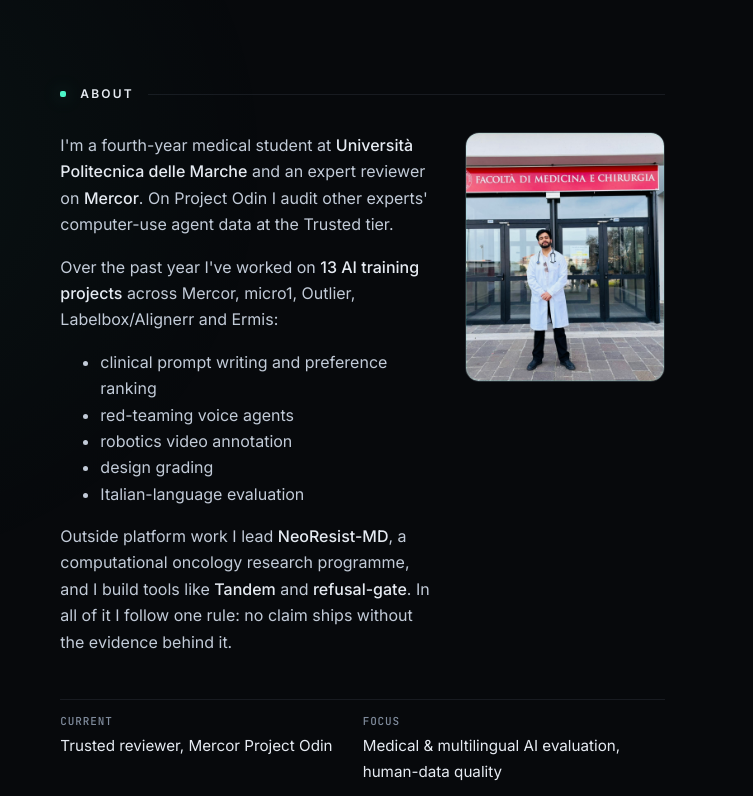
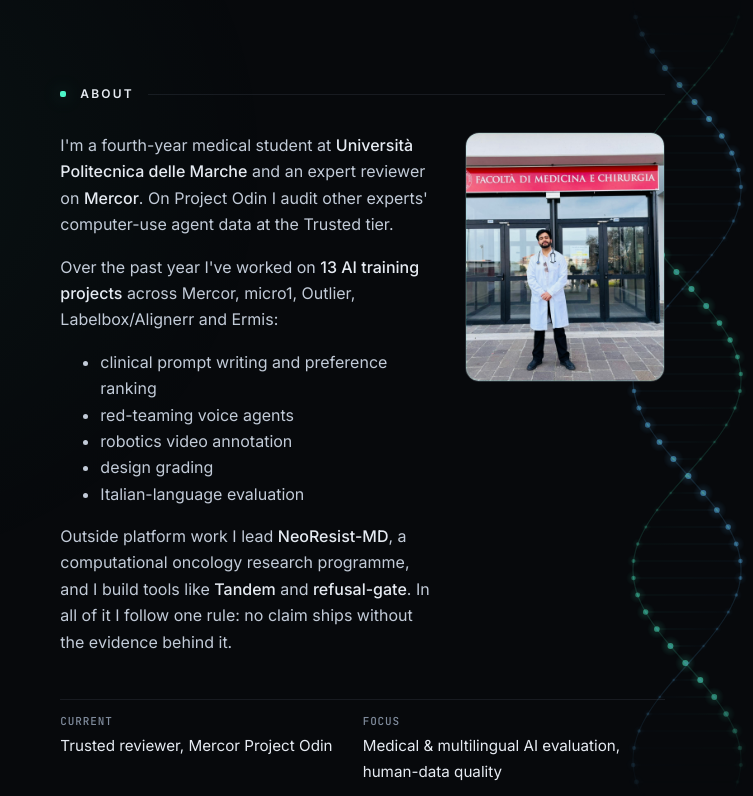
Before and after one commit to Adnan-shamim-dar/Adnan_portfolio, a plain HTML site: page index.html in a window 1280 px wide. Shown: the top 796 px of the page, 527-1280 px from the left. Drawn offline with Linux system fonts and the light colour scheme.

Commit message:
feat: add animated neon double-helix background
Canvas-rendered, scroll-linked, ~30 fps, pauses when hidden and stays
static under prefers-reduced-motion. Pinned to the right margin so it
never sits behind text.

Co-Authored-By: Claude Opus 5.5 <noreply@anthropic.com>

```diff
--- a/index.html
+++ b/index.html
@@ -32,6 +32,7 @@
 </head>
 <body>
 <div class="spotlight" aria-hidden="true"></div>
+<canvas class="dna" aria-hidden="true"></canvas>
 <a class="skip" href="#content">Skip to content</a>
 
 <div class="layout">
@@ -328,6 +329,86 @@
     });
   });
   dlg.addEventListener("click", (e) => { if (e.target !== img) dlg.close(); });
+
+  /* ---- neon double helix ---- */
+  const cv = document.querySelector(".dna");
+  const ctx = cv && cv.getContext("2d");
+  if (ctx) {
+    const MINT = [76, 245, 200], CYAN = [90, 190, 255];
+    const sprite = (rgb) => {
+      const s = document.createElement("canvas"); s.width = s.height = 64;
+      const g = s.getContext("2d"), grd = g.createRadialGradient(32, 32, 0, 32, 32, 32);
+      grd.addColorStop(0, `rgba(${rgb},1)`); grd.addColorStop(0.18, `rgba(${rgb},0.55)`); grd.addColorStop(1, `rgba(${rgb},0)`);
+      g.fillStyle = grd; g.fillRect(0, 0, 64, 64); return s;
+    };
+    const glow = [sprite(MINT.join(",")), sprite(CYAN.join(","))];
+    let W = 0, H = 0, dpr = 1, last = 0, running = true;
+
+    const resize = () => {
+      dpr = Math.min(window.devicePixelRatio || 1, 2);
+      W = cv.clientWidth; H = cv.clientHeight;
+      cv.width = W * dpr; cv.height = H * dpr;
+      ctx.setTransform(dpr, 0, 0, dpr, 0, 0);
+    };
+
+    const draw = (t) => {
+      ctx.clearRect(0, 0, W, H);
+      const cx = W / 2, A = Math.min(W * 0.3, 70), step = 17;
+      const k = (Math.PI * 2 * 2.1) / H;                       // ~2 turns per screen
+      const phase = (reduce ? 0 : t * 0.00032) + window.scrollY * 0.0026;
+      const nodes = [];
+      for (let y = -step; y <= H + step; y += step) {
+        const th = y * k + phase, s = Math.sin(th), z = Math.cos(th);
+        const xa = cx + A * s, xb = cx - A * s;
+        // base-pair rung, brighter toward the front
+        const g = ctx.createLinearGradient(xa, y, xb, y);
+        const ra = 0.05 + 0.10 * (z + 1) / 2, rb = 0.05 + 0.10 * (1 - z) / 2;
+        g.addColorStop(0, `rgba(${MINT},${ra})`); g.addColorStop(1, `rgba(${CYAN},${rb})`);
+        ctx.strokeStyle = g; ctx.lineWidth = 1;
+        ctx.beginPath(); ctx.moveTo(xa, y); ctx.lineTo(xb, y); ctx.stroke();
+        nodes.push([xa, y, z, 0], [xb, y, -z, 1]);
+      }
+      // backbones
+      for (let strand = 0; strand < 2; strand++) {
+        ctx.beginPath();
+        for (let y = -step; y <= H + step; y += 4) {
+          const th = y * k + phase, x = cx + (strand ? -1 : 1) * A * Math.sin(th);
+          y === -step ? ctx.moveTo(x, y) : ctx.lineTo(x, y);
+        }
+        ctx.strokeStyle = `rgba(${strand ? CYAN : MINT},0.22)`; ctx.lineWidth = 1.2; ctx.stroke();
+      }
+      // nucleotides, back to front, additive glow
+      nodes.sort((a, b) => a[2] - b[2]);
+      ctx.globalCompositeOperation = "lighter";
+      for (const [x, y, z, c] of nodes) {
+        const d = (z + 1) / 2, r = 1.2 + 1.8 * d, a = 0.18 + 0.62 * d;
+        ctx.globalAlpha = a * 0.55;
+        const gs = r * 7; ctx.drawImage(glow[c], x - gs / 2, y - gs / 2, gs, gs);
+        ctx.globalAlpha = a;
+        ctx.fillStyle = `rgb(${c ? CYAN : MINT})`;
+        ctx.beginPath(); ctx.arc(x, y, r, 0, Math.PI * 2); ctx.fill();
+      }
+      ctx.globalAlpha = 1; ctx.globalCompositeOperation = "source-over";
+    };
+
+    const loop = (t) => {
+      if (!running) return;
+      if (t - last > 33) { draw(t); last = t; }               // ~30 fps is plenty
+      requestAnimationFrame(loop);
+    };
+
+    resize(); draw(0);
+    window.addEventListener("resize", () => { resize(); draw(performance.now()); });
+    if (reduce) {
+      window.addEventListener("scroll", () => draw(0), { passive: true });
+    } else {
+      requestAnimationFrame(loop);
+      document.addEventListener("visibilitychange", () => {
+        running = !document.hidden;
+        if (running) requestAnimationFrame(loop);
+      });
+    }
+  }
 })();
 </script>
 </body>
--- a/style.css
+++ b/style.css
@@ -248,3 +248,14 @@ dialog#lightbox img { max-height: 88vh; width: auto; margin: 0 auto; }
   .project { grid-template-columns: 1fr; gap: 16px; padding: 18px 16px; margin: 0 -16px 8px; }
   .hide-sm { display: none; }
 }
+
+/* neon double helix (fixed, right margin) */
+.dna {
+  position: fixed; top: 0; right: max(8px, calc((100vw - 1200px) / 2 - 150px));
+  width: 180px; height: 100vh; z-index: 0; pointer-events: none;
+  opacity: .9;
+  -webkit-mask-image: linear-gradient(to bottom, transparent 0%, #000 14%, #000 86%, transparent 100%);
+          mask-image: linear-gradient(to bottom, transparent 0%, #000 14%, #000 86%, transparent 100%);
+}
+@media (max-width: 1500px) { .dna { right: -24px; opacity: .55; } }
+@media (max-width: 1024px) { .dna { width: 130px; right: -40px; opacity: .3; } }
```
